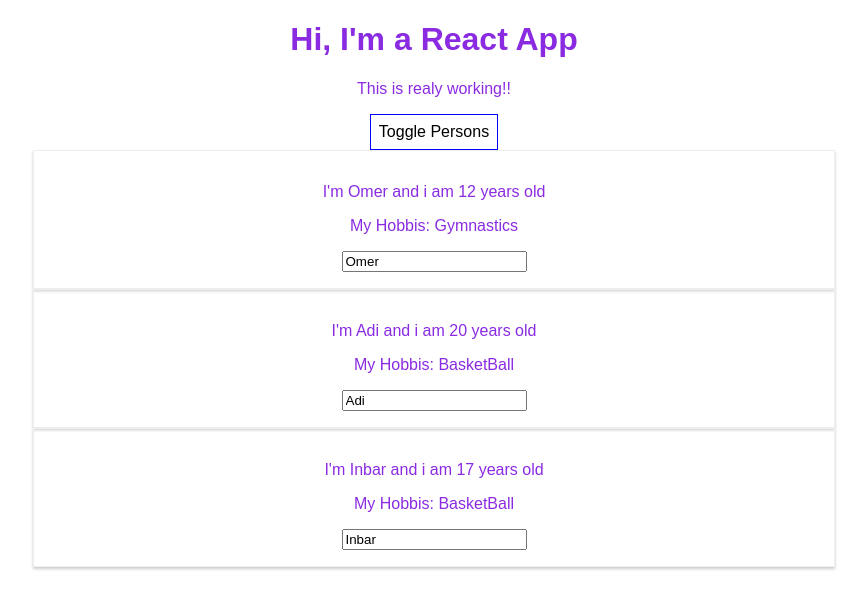
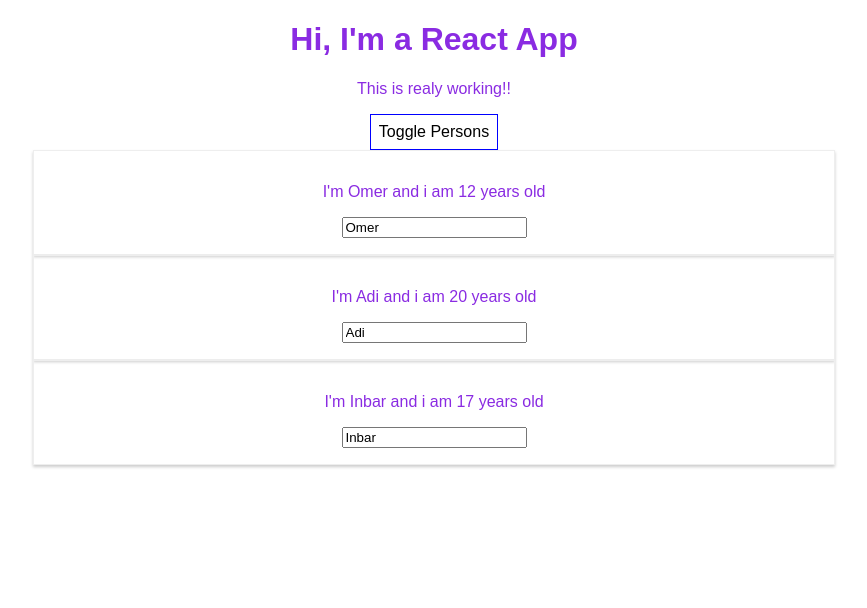
Before and after one commit to adiSchreiber/ReactProject, a React (Create React App) app in the folder newproject/: page / in a window 1280 px wide. Both pictures are taken after a click on the button "Toggle Persons". Shown: the top 608 px of the page, without its empty margins (206-1073 px from the left). Built offline with nearby package versions, Linux system fonts and the light colour scheme.

Commit message:
flexible lists - lesson 60

```diff
--- a/newproject/src/App.js
+++ b/newproject/src/App.js
@@ -6,29 +6,33 @@
 class App extends Component{
 state={
      persons:[
-      {name:"Omer", age:"12"},
-      {name:"Adi", age:"20"},
-      {name:"Inbar", age:"17"}
+      {id:"2703",name:"Omer", age:"12"},
+      {id:"2403",name:"Adi", age:"20"},
+      {id:"0105",name:"Inbar", age:"17"}
     ],
     otherState:'some other value',
     showPersons : false
   }
-  switchNameHandler=(newname)=>{
-  this.setState({
-    persons:[
-    {name:"Omer", age:"12"},
-    {name:"Adi", age:"20"},
-    {name:newname, age:"17"}
-  ]})
+
+ nameChangeHandler = (event, id)=>{
+   const personIndex = this.state.persons.findIndex(p=>{
+     return p.id === id;
+   });
+   const person ={...this.state.persons[personIndex]
+   };
+   //const person ={Object.assign({}, this.state.persons[personIndex])};
+   person.name = event.target.value
+   const persons = [...this.state.persons];
+   persons[personIndex] = person
+
+  this.setState({persons:persons})
+
 }
- nameChangeHandler = (event)=>{
-  this.setState({
-    persons:[
-    {name:"Omer", age:"12"},
-    {name:event.target.value, age:"20"},
-    {name:"Inbar", age:"17"}
-  ]})
 
+deletePersonHandler = (personIndex) =>{
+  const persons = [...this.state.persons];
+  persons.splice(personIndex,1);
+  this.setState({persons:persons})
 }
   buttonStyle ={
   backgroundColor:"white",
@@ -42,10 +46,21 @@
   this.setState({showPersons:!doesShow});
 }
 render(){
-  const style = {
-    backgroundColor:'white'
-  };
-
+  let persons = null;
+  if(this.state.showPersons){
+persons=(
+  <div>
+    {this.state.persons.map((person, index)=>{
+      return <Person
+      click = {()=>this.deletePersonHandler(index)}
+      name= {person.name}
+      age = {person.age}
+      key = {person.id}
+      changed ={(event)=>this.nameChangeHandler(event,person.id)}/>
+  })}
+</div>
+);
+  }
       return(
       <div className="App">
         <h1 className="title">Hi, I'm a React App</h1>
@@ -53,22 +68,7 @@
         <button
         style={this.buttonStyle}
          onClick={this.togglePersonsHandler}>Toggle Persons</button>
-          {this.state.showPersons?<div>
-          <Person
-          name={this.state.persons[0].name}
-           age={this.state.persons[0].age}
-           > My Hobbis: Gymnastics</Person>
-        <Person
-          name={this.state.persons[1].name}
-          age={this.state.persons[1].age}
-          click={this.switchNameHandler.bind(this, "Adi")}
-          changed={this.nameChangeHandler}>My Hobbis: BasketBall</Person>
-        <Person
-          name={this.state.persons[2].name}
-          age={this.state.persons[2].age}
-          >My Hobbis: BasketBall</Person>
-            </div>:null
-}
+        {persons}
       </div>
     );
 
--- a/newproject/src/Person/Person.css
+++ b/newproject/src/Person/Person.css
@@ -5,5 +5,7 @@
     box-shadow: 0 2px 3px #ccc;
     padding: 16px;
     text-align: center;
+    cursor:'pointer'
+
 
 }
```
Also changed, not shown: 1 other file (tests, documents, lock files or other folders).
